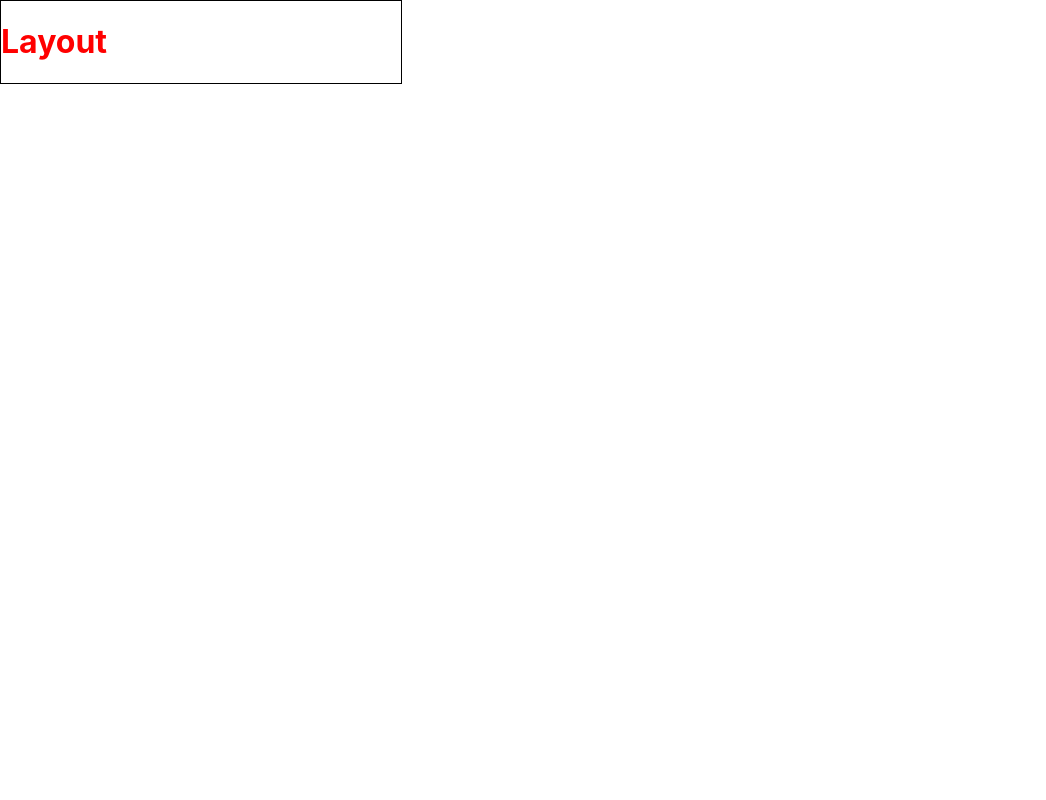
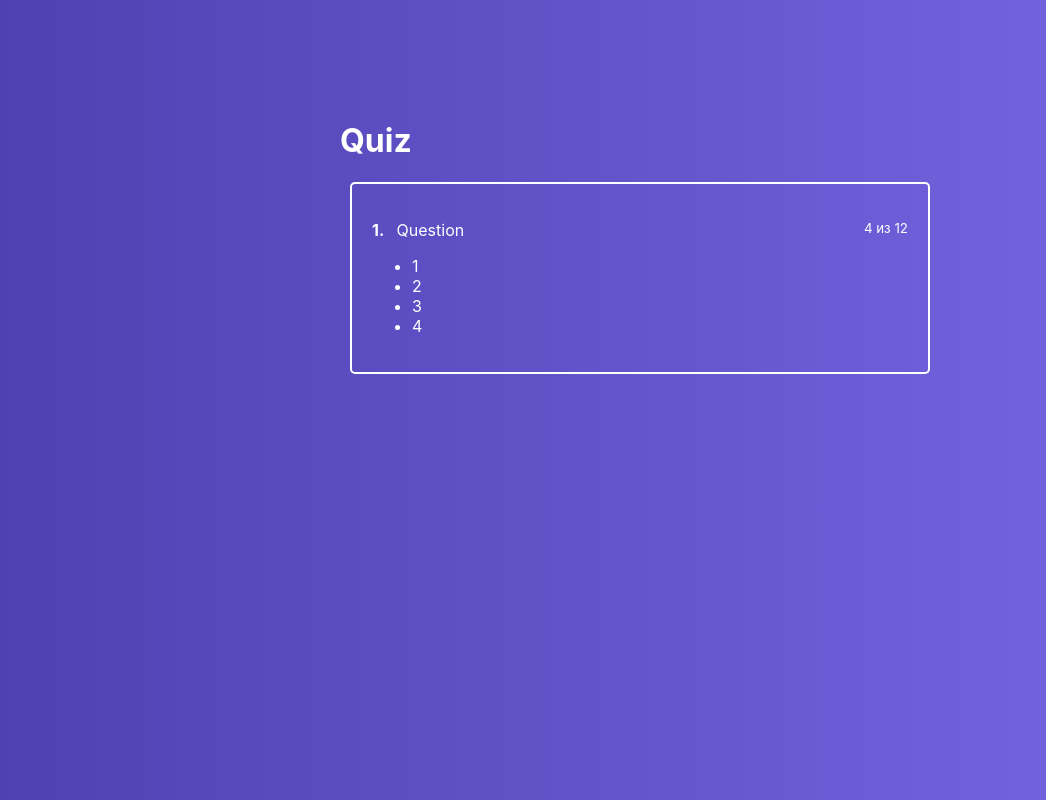
Before and after one commit to Venul/Learn_react-quiz, a React (Create React App) app: page / in a window 1280 px wide. Shown: the whole page, without its empty margins (0-1046 px from the left). Built offline with nearby package versions, Linux system fonts and the light colour scheme.

Commit message:
4.6 add component for active question

```diff
--- a/src/App.jsx
+++ b/src/App.jsx
@@ -1,12 +1,11 @@
 import Layout from './hoc/Layout/Layout'
+import Quiz from './containers/Quiz/Quiz.jsx'
 
 function App() {
   return (
     <div className="App">
       <Layout>
-        <div style={{width:400, border: '1px solid black'}}>
-          <h1>Layout</h1>
-        </div>
+        <Quiz/>
       </Layout>
     </div>
   );
--- /dev/null
+++ b/src/components/ActiveQuiz/ActiveQuiz.jsx
@@ -0,0 +1,23 @@
+import React from 'react'
+import classes from './ActiveQuiz.module.css'
+
+const ActiveQuiz = props => (
+  <div className={classes.ActiveQuiz}>
+    <p className={classes.Question}>
+      <span>
+        <strong>1. </strong>&nbsp;
+        Question
+      </span>
+      <small>4 из 12</small>
+    </p>
+
+    <ul>
+      <li>1</li>
+      <li>2</li>
+      <li>3</li>
+      <li>4</li>
+    </ul>
+  </div>
+)
+
+export default ActiveQuiz
--- /dev/null
+++ b/src/components/ActiveQuiz/ActiveQuiz.module.css
@@ -0,0 +1,13 @@
+.ActiveQuiz {
+  padding: 20px;
+  color: #fff;
+  border: 2px solid #fff;
+  border-radius: 5px;
+  margin: 0 10px;
+  box-sizing: border-box;
+}
+
+.Question {
+  display: flex;
+  justify-content: space-between;
+}
--- /dev/null
+++ b/src/containers/Quiz/Quiz.jsx
@@ -0,0 +1,22 @@
+import React, {Component} from 'react'
+import classes from './Quiz.module.css'
+import ActiveQuiz from '../../components/ActiveQuiz/ActiveQuiz.jsx'
+
+class Quiz extends Component {
+  state = {
+    quiz: []
+  }
+
+  render() {
+    return (
+      <div className={classes.Quiz}>
+        <div className={classes.QuizWrapper}>
+          <h1>Quiz</h1>
+          <ActiveQuiz />
+        </div>
+      </div>
+    )
+  }
+}
+
+export default Quiz
--- /dev/null
+++ b/src/containers/Quiz/Quiz.module.css
@@ -0,0 +1,16 @@
+.Quiz {
+  display: flex;
+  justify-content: center;
+  padding-top: 100px;
+  flex-grow: 1;
+  width: 100%;
+  background: linear-gradient(90deg, #5041b2 0%, #7969e6 100%);
+}
+
+.Quiz h1 {
+  color: white;
+}
+
+.QuizWrapper {
+  width: 600px;
+}
```
